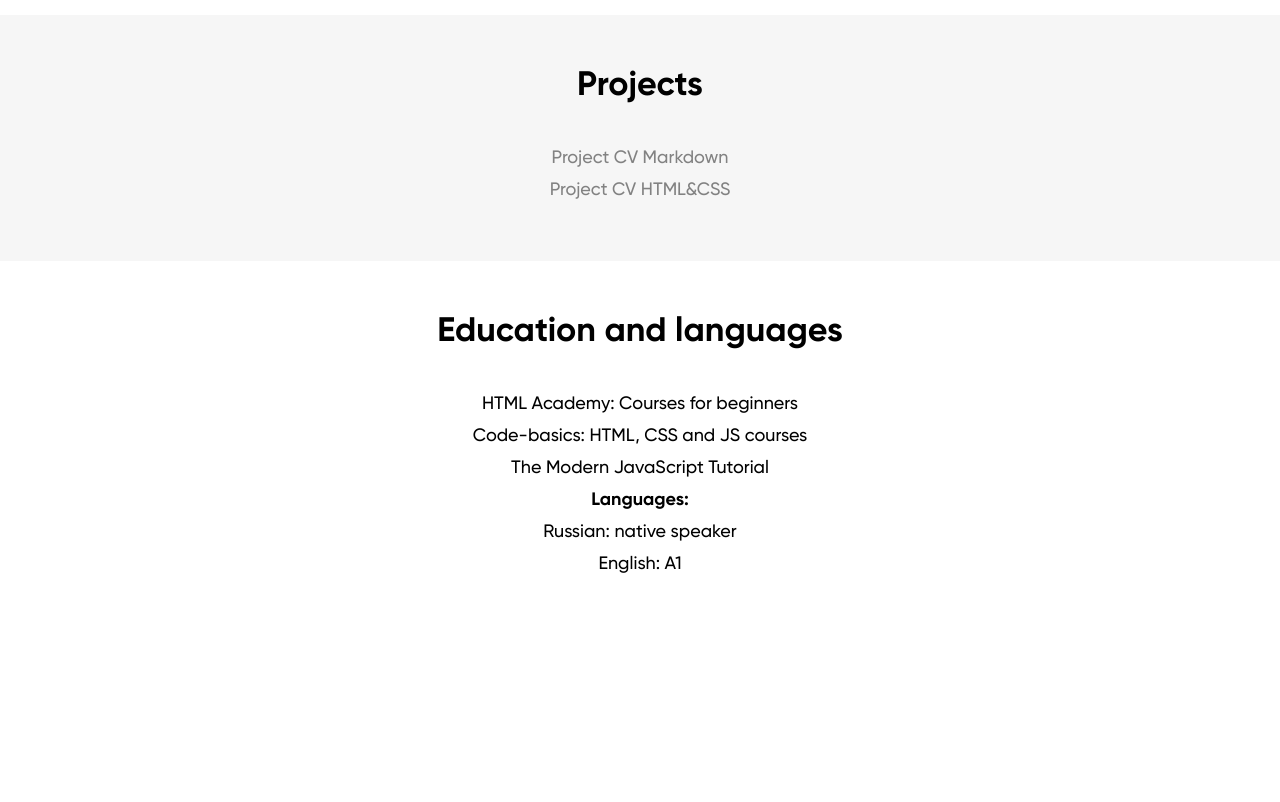
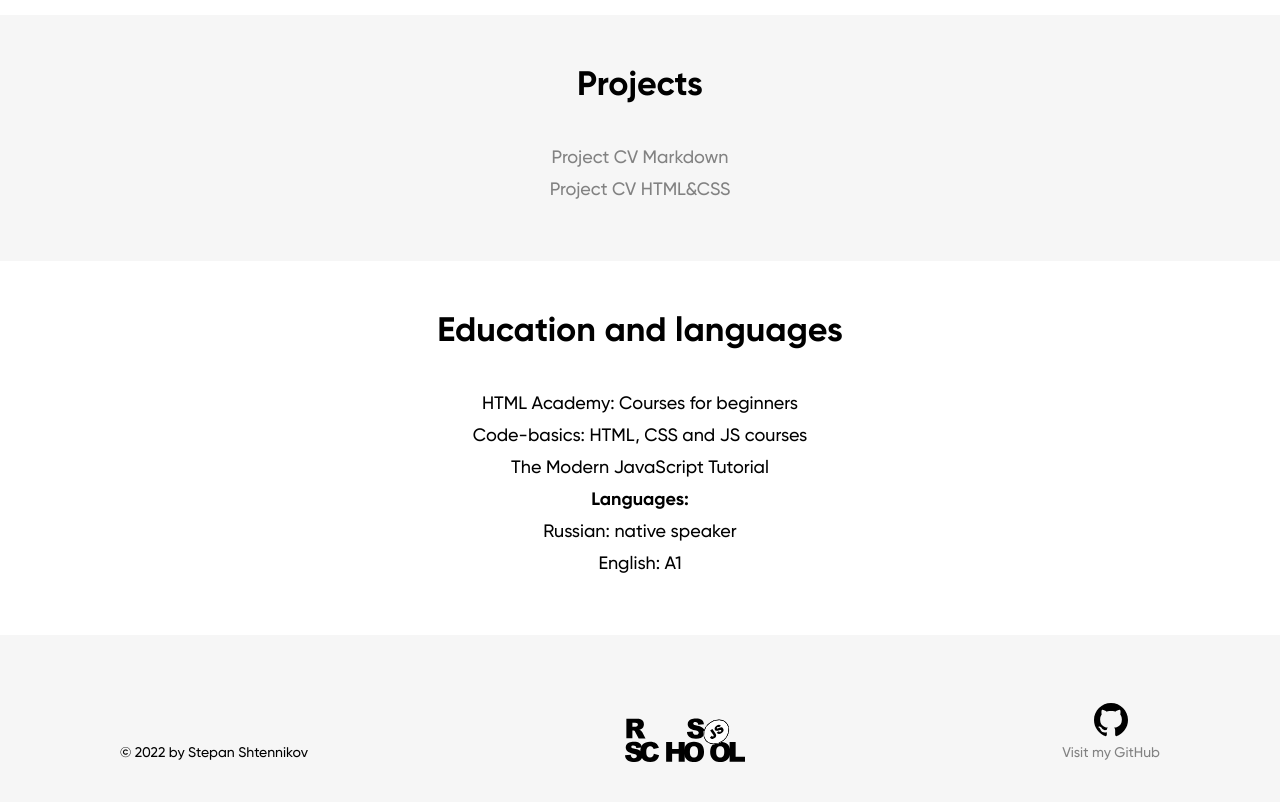
Before and after one commit to shtennikov/rsschool-cv, a plain HTML site: page index.html in a window 1280 px wide. Shown: the part 1718-2520 px from the top of the page. Before the commit the page ends 2353 px from the top, so only its background shows below. Drawn offline with nearby package versions, Linux system fonts and the light colour scheme.

Commit message:
feat: add block footer

```diff
--- a/index.html
+++ b/index.html
@@ -119,7 +119,7 @@
 <pre>  function squareSum(numbers) {
     let total = 0;
 
-    for (let i = 0; i < numbers.length; i++) {
+    for (let i = 0; i &lt; numbers.length; i++) {
       total += numbers[i] ** 2;
     }
 
@@ -152,10 +152,25 @@
 				</div>
 			</main>
 
-
-
 			<footer class="footer">
-
+				<div class="footer-wrapper">
+					<ul class="footer-list">
+						<li class="footer-item">
+							<p class="link-description">© 2022 by Stepan Shtennikov</p>
+						</li>
+						<li class="footer-item">
+							<a href="https://rs.school/js-stage0/"><img class="logo-footer rsschool" src="./assets/svg/rs_school_js.svg" alt="logo rsschool"></a>
+						</li>
+						<li class="footer-item">
+							<a href="https://github.com/shtennikov">
+								<div class="footer-item github-link">
+									<img class="logo-footer github" src="./assets/svg/icons8-github.svg" alt="logo github">
+									<p class="link-description">Visit my GitHub</p>
+								</div>
+							</a>
+						</li>
+					</ul>
+				</div>
 			</footer>
 		</div>
   </body>
--- a/style.css
+++ b/style.css
@@ -287,4 +287,34 @@ pre {
 }
 /* footer */
 .footer {
+	width: 100%;
+	background: #F6F6F6;
 }
+.footer-wrapper {
+	margin: 0 auto;
+	padding: 60px 0 40px 0;
+	max-width: 1040px;
+}
+.footer-list {
+	display: flex;
+	justify-content: space-between;
+	align-items: flex-end;
+	flex-wrap: wrap;
+}
+.logo-footer {
+	/* display: block; */
+	max-width: 50px;
+}
+.logo-footer.rsschool {
+	min-width: 120px;
+	max-width: 120px;
+}
+.logo-footer.github {
+	display: block;
+	margin: 0 auto;
+}
+.link-description {
+	margin: 0;
+	font-size: 14px;
+	line-height: normal;
+}
```
